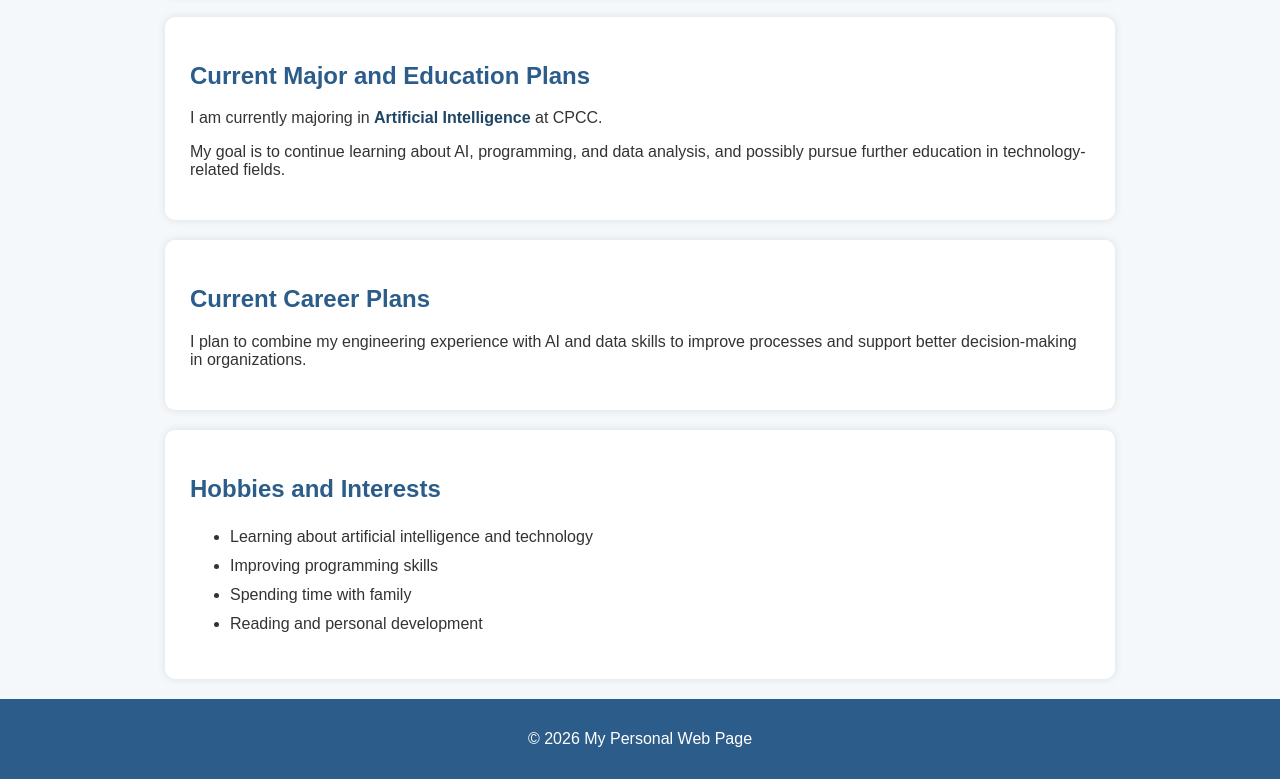
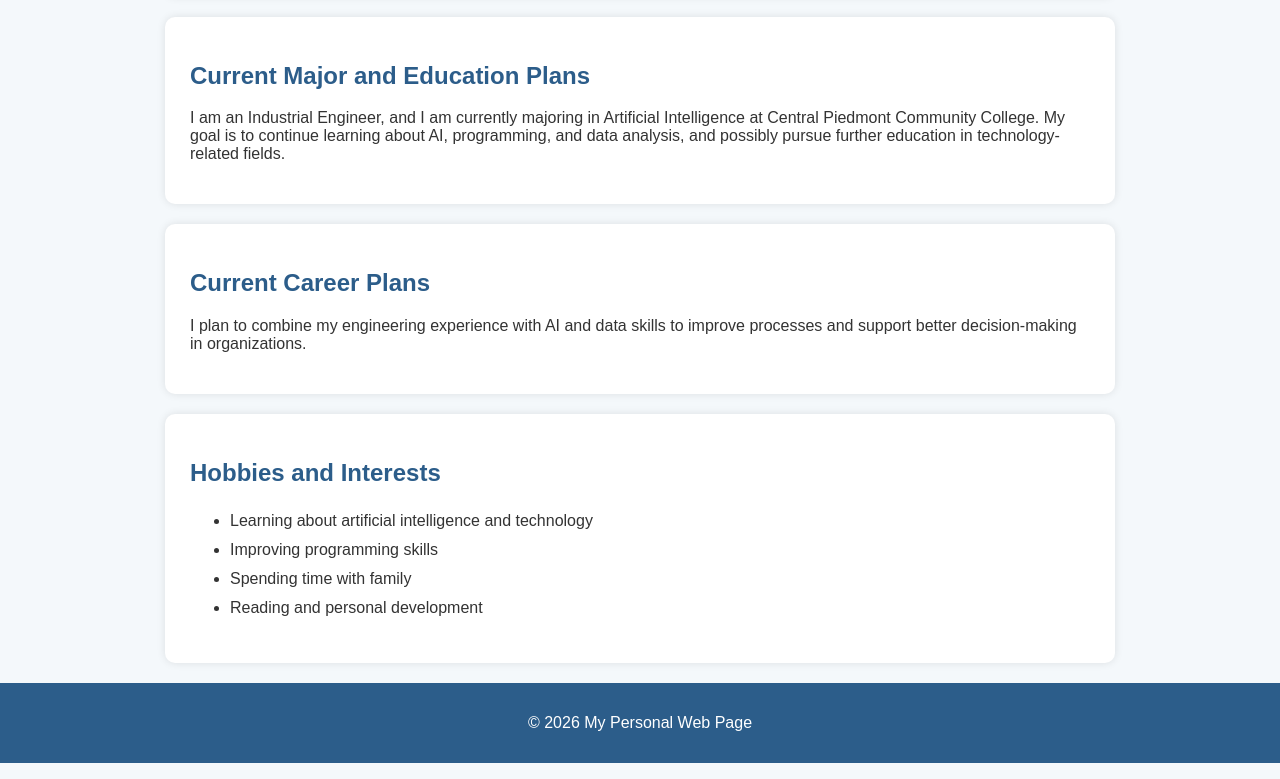
Before and after one commit to claudiasugey/Personal-Web-Page, a plain HTML site: page index.html in a window 1280 px wide. Shown: the part 1149-1928 px from the top of the page. Drawn offline with Linux system fonts and the light colour scheme.

Commit message:
Update index.html
updated education

```diff
--- a/index.html
+++ b/index.html
@@ -123,11 +123,11 @@
 <section id="education">
     <h2>Current Major and Education Plans</h2>
     <p>
-        I am currently majoring in <span class="highlight">Artificial Intelligence</span> at CPCC.
+        I am an Industrial Engineer, and I am currently majoring in Artificial Intelligence at Central Piedmont Community College.
+My goal is to continue learning about AI, programming, and data analysis, and possibly pursue further education in technology-related fields.
     </p>
     <p>
-        My goal is to continue learning about AI, programming, and data analysis,
-        and possibly pursue further education in technology-related fields.
+
     </p>
 </section>
 
```
